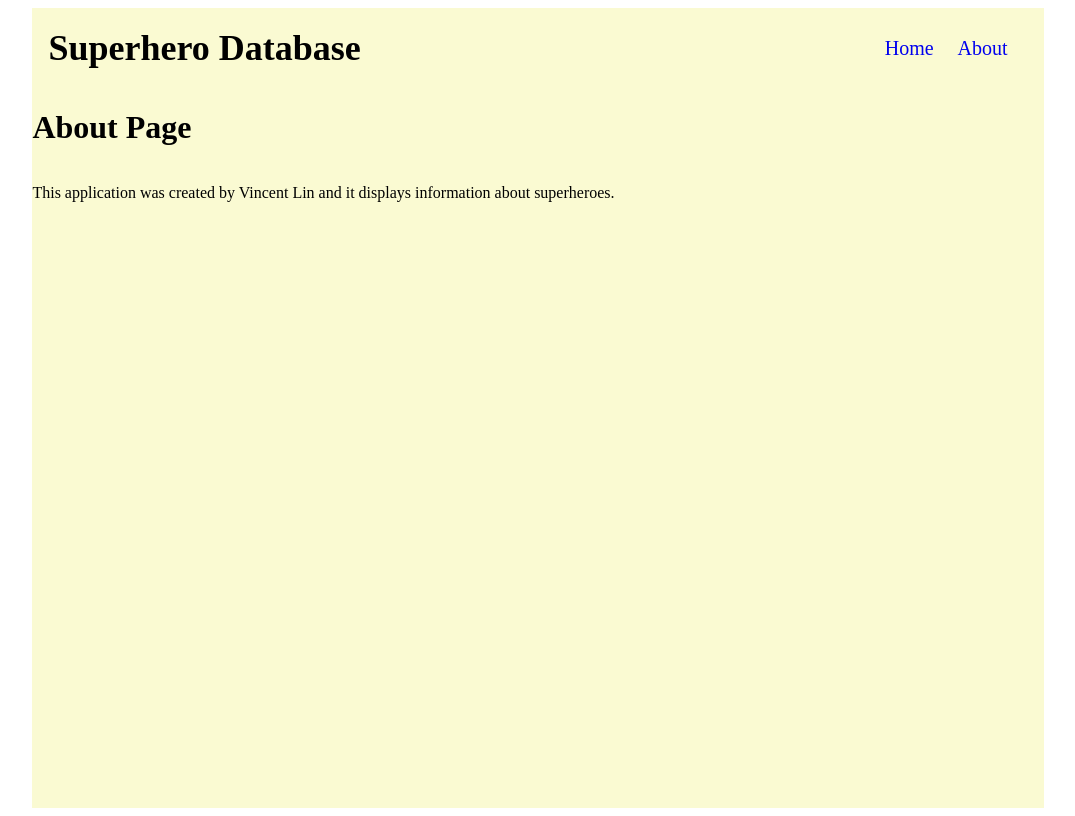
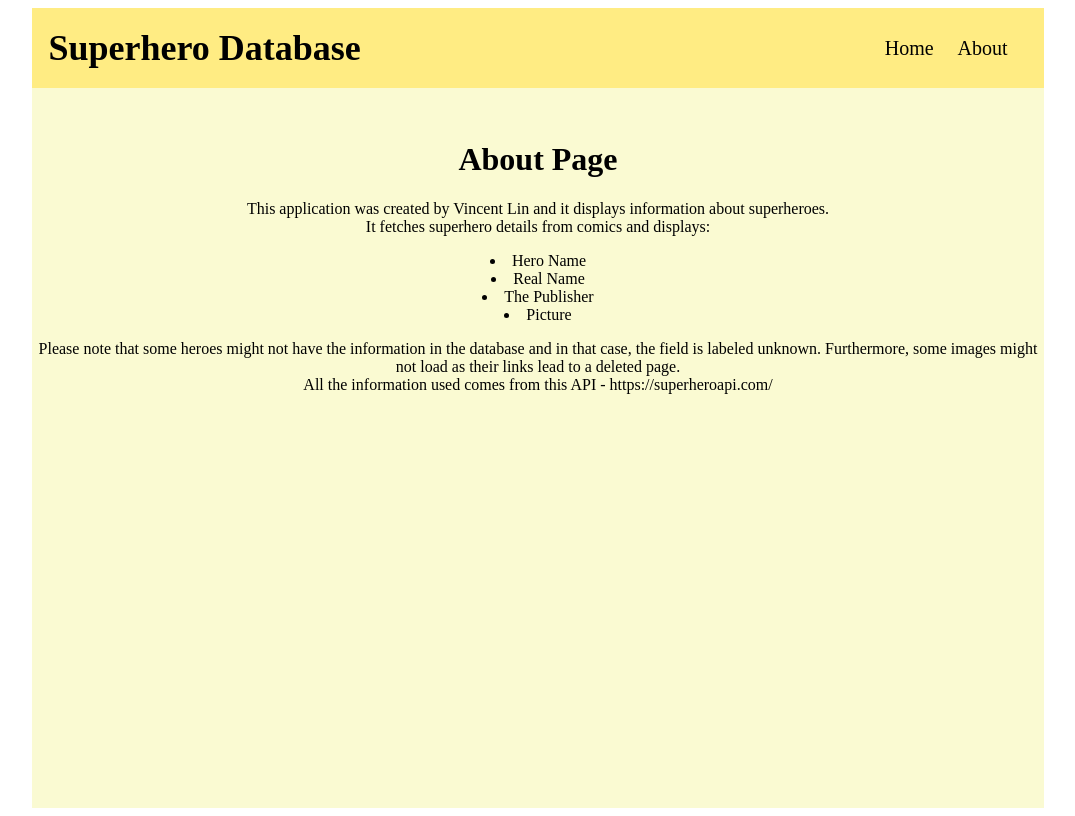
Before and after one commit to vincentlin018/mp-4, a Next.js app: page /about in a window 1280 px wide. Shown: the whole page, without its empty margins (102-1177 px from the left). Built offline with nearby package versions, Linux system fonts and the light colour scheme.

Commit message:
added comments to each file and fixed some styling

```diff
--- a/app/about/page.tsx
+++ b/app/about/page.tsx
@@ -1,23 +1,60 @@
 "use client";
+
 import { styled } from 'styled-components';
 
+// Styled component for the title (h1)
 const StyledTitle = styled.h1`
+    text-align: center;
+`;
+
+// Styled component for paragraph (p) elements
+const StyledP = styled.p`
+    color: black;
+    text-align: center;
+    margin: auto;
+`;
+
+// Styled component for an unordered list (ul)
+const StyledList = styled.ul`
     display: flex;
     flex-direction: column;
-    justify-content: center;
+    align-items: center;
+    padding-left: 0;
+    list-style-position: inside;
 `;
 
-const StyledP = styled.p`
-    display: flex;
-    flex-direction: column;
-    justify-content: center;
+// Styled component for individual list items (li)
+const StyledListItem = styled.li`
+    text-align: center;
 `;
 
 export default function AboutPage() {
     return (
         <>
+            {/* Title of the About Page */}
             <StyledTitle>About Page</StyledTitle>
+
+            {/* Description of the application and its creator */}
             <StyledP>This application was created by Vincent Lin and it displays information about superheroes.</StyledP>
+
+            {/* Explanation of what the app displays */}
+            <StyledP>It fetches superhero details from comics and displays:</StyledP>
+
+            {/* List of details displayed by the app */}
+            <StyledList>
+                <StyledListItem>Hero Name</StyledListItem>
+                <StyledListItem>Real Name</StyledListItem>
+                <StyledListItem>The Publisher</StyledListItem>
+                <StyledListItem>Picture</StyledListItem>
+            </StyledList>
+
+            {/* Additional notes about missing data and image issues */}
+            <StyledP>Please note that some heroes might not have the information in the database
+                and in that case, the field is labeled unknown. Furthermore, some images might not
+                load as their links lead to a deleted page.</StyledP>
+
+            {/* Information about the API used for fetching superhero data */}
+            <StyledP>All the information used comes from this API - https://superheroapi.com/</StyledP>
         </>
     );
 }
--- a/app/api/getSuperheroData/route.ts
+++ b/app/api/getSuperheroData/route.ts
@@ -1,46 +1,64 @@
-import { NextRequest, NextResponse } from "next/server";
-import { SuperheroProps, SuperheroApiResponse } from "@/types";
+import { NextRequest, NextResponse } from "next/server"; // Importing Next.js server-side request and response utilities
+import { SuperheroProps, SuperheroApiResponse } from "@/types"; // Importing TypeScript types for better type safety
 
-// Helper function to handle empty values
+// Helper function to handle empty or invalid values
 function getValueOrUnknown(value: string | null | undefined): string {
+    // If the value is null, undefined, empty, or "-", return "Unknown"
     return (!value || value === "" || value === "-") ? "Unknown" : value;
 }
 
+// GET handler for the API route
 export async function GET(request: NextRequest) {
+    // Extract query parameters from the request URL
     const searchParams = request.nextUrl.searchParams;
-    const name = searchParams.get("name");
+    const name = searchParams.get("name"); // Get the "name" parameter
 
+    // If the "name" parameter is missing or invalid, return an error response
     if (!name) {
-        return NextResponse.json({error: "name is invalid"});
+        return NextResponse.json({ error: "name is invalid" });
     }
 
+    // Retrieve the API key from environment variables
     const apiKey = process.env.API_KEY;
 
+    // If the API key is missing, log an error and return an error response
     if (!apiKey) {
         console.error("API key is undefined");
-        return NextResponse.json({error: "API key is missing in environment variables"});
+        return NextResponse.json({ error: "API key is missing in environment variables" });
     }
 
     try {
+        // Construct the API URL using the API key and the superhero name
         const apiUrl = `https://superheroapi.com/api/${apiKey}/search/${name}`;
+
+        // Fetch data from the superhero API
         const response = await fetch(apiUrl);
+
+        // Parse the response as JSON and cast it to the expected type
         const data = await response.json() as SuperheroApiResponse;
 
+        // Check if the API returned a successful response with results
         if (data.response === "success" && data.results?.length > 0) {
+            // Map through the results to create an array of superheroes with formatted data
             const heroes: SuperheroProps[] = data.results.map((hero) => ({
-                id: hero.id,
-                name: getValueOrUnknown(hero.name),
-                fullname: getValueOrUnknown(hero.biography["full-name"]),
-                publisher: getValueOrUnknown(hero.biography.publisher),
-                image: hero.image.url
+                id: hero.id, // Superhero ID
+                name: getValueOrUnknown(hero.name), // Name of the superhero (or "Unknown" if missing)
+                fullname: getValueOrUnknown(hero.biography["full-name"]), // Full name of the superhero (or "Unknown")
+                publisher: getValueOrUnknown(hero.biography.publisher), // Publisher of the superhero (or "Unknown")
+                image: hero.image.url // URL of the superhero's image
             }));
 
+            // Return the formatted superheroes as a JSON response
             return NextResponse.json(heroes);
         }
 
+        // If no results are found, return an empty array
         return NextResponse.json([]);
     } catch (error) {
+        // Log any errors that occur during the fetch operation
         console.error("Error fetching superhero data:", error);
+
+        // Return an error response indicating a failure to fetch data
         return NextResponse.json({ error: "Failed to fetch superhero data" });
     }
 }
--- a/app/components/Header.tsx
+++ b/app/components/Header.tsx
@@ -1,33 +1,40 @@
-"use client"
-import Link from 'next/link';
-import { styled } from 'styled-components';
+"use client";
 
-const StyledLink = styled(Link) `
+import Link from 'next/link'; // Importing the Link component from Next.js for client-side navigation.
+import { styled } from 'styled-components'; // Importing styled-components for styling React components.
+
+// Styled component for links in the navigation bar
+const StyledLink = styled(Link)`
     padding: 0.25rem;
     margin: 0.5rem;
     font-size: 1.25rem;
     text-decoration: none;
+    color: black;
 
     &:hover {
         text-decoration: underline;
     }
 `;
 
+// Styled component for the header section
 const StyledHeader = styled.header`
     display: flex;
     justify-content: space-between;
-    align-items:center;
+    align-items: center;
     height: 5rem;
     width: 100%;
-
+    background-color: rgb(255, 236, 131);
+    margin-bottom: 2rem;
 `;
 
+// Styled component for the website title (h2)
 const StyledH2 = styled.h2`
     font-size: 2.25rem;
     font-weight: 600;
-    padding: 1rem
+    padding: 1rem;
 `;
 
+// Styled component for the navigation container
 const StyledNav = styled.nav`
     padding: 0.5rem;
     margin: 1rem;
@@ -36,13 +43,19 @@ const StyledNav = styled.nav`
 export default function Header() {
     return (
         <>
+            {/* Main header container */}
             <StyledHeader>
+                {/* Website title */}
                 <StyledH2>Superhero Database</StyledH2>
 
+                {/* Navigation bar */}
                 <StyledNav>
+                    {/* Link to home page */}
                     <StyledLink href="/">
                         Home
                     </StyledLink>
+
+                    {/* Link to about page */}
                     <StyledLink href="/about">
                         About
                     </StyledLink>
--- a/app/layout.tsx
+++ b/app/layout.tsx
@@ -1,8 +1,10 @@
-"use client"
+"use client";
+
 import styled from "styled-components";
 import React from 'react';
 import Header from './components/Header';
 
+// Styled component for the main body container
 const StyledBody = styled.div`
   width: 80%;
   margin: auto;
@@ -10,22 +12,28 @@ const StyledBody = styled.div`
   min-height: 100vh;
 `;
 
+// Styled component for the child container
 const StyledChild = styled.div`
     display: flex;
     flex-direction: column;
     margin: auto;
 `;
 
+// RootLayout component to define the overall structure of the page
 export default function RootLayout(
-    {children,}:
-      Readonly<{ children: React.ReactNode; }>) {
+    {children}: Readonly<{ children: React.ReactNode; }> // Props include `children`, which represents nested components or content.
+) {
   return (
     <html lang="en">
       <body>
+      {/* Main body container */}
         <StyledBody>
+        {/* Header component */}
           <Header />
+
+        {/* Container for rendering child components */}
           <StyledChild>
-          {children}
+            {children} {/* Dynamically renders child components passed as props */}
           </StyledChild>
         </StyledBody>
       </body>
```
Also changed, not shown: app/components/SuperheroContent.tsx (+19 -4 lines), app/components/SuperheroSearch.tsx (+49 -26 lines), app/page.tsx (+17 -8 lines), types.ts (+6 -4 lines). Lines whose indentation alone changed are shown as unchanged.
